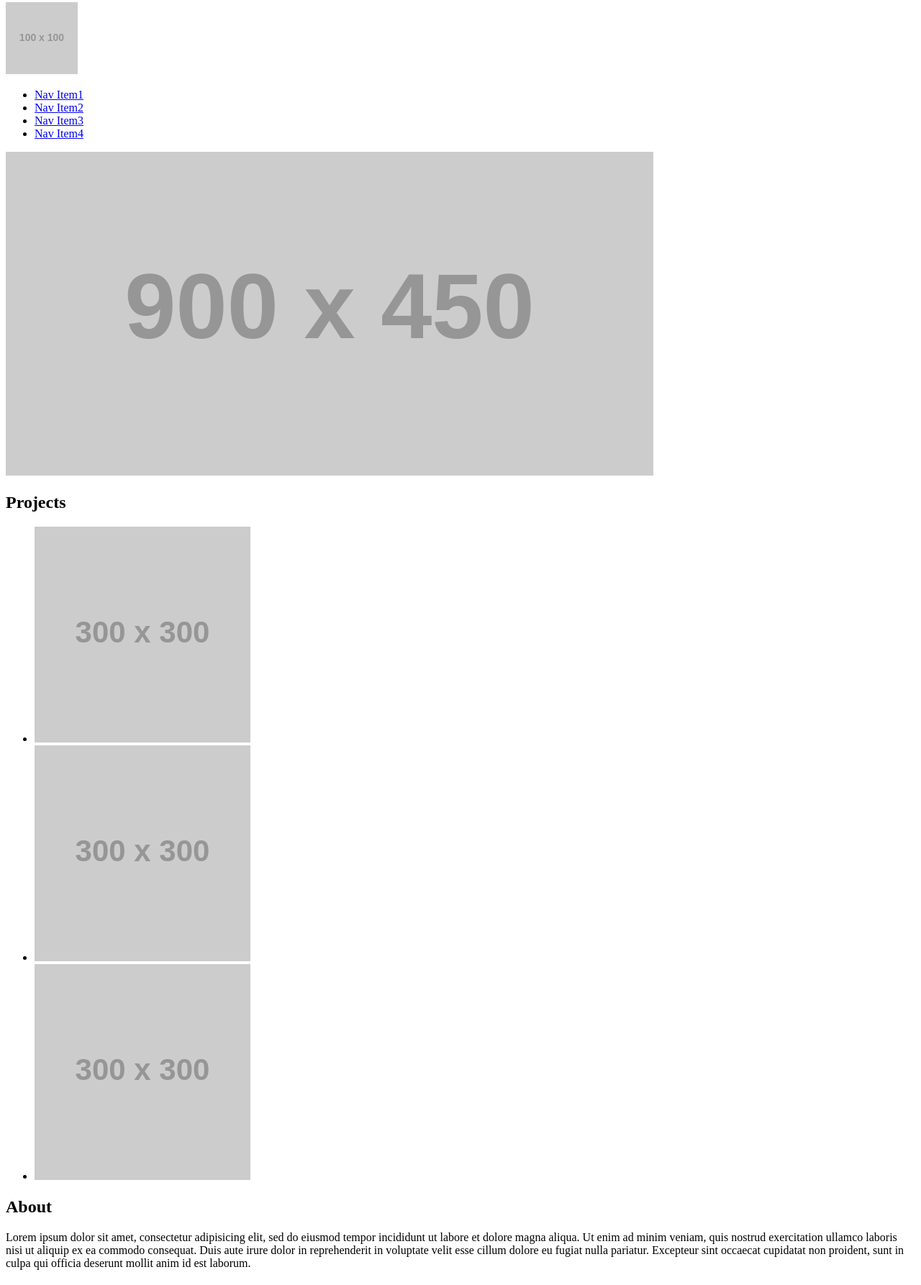
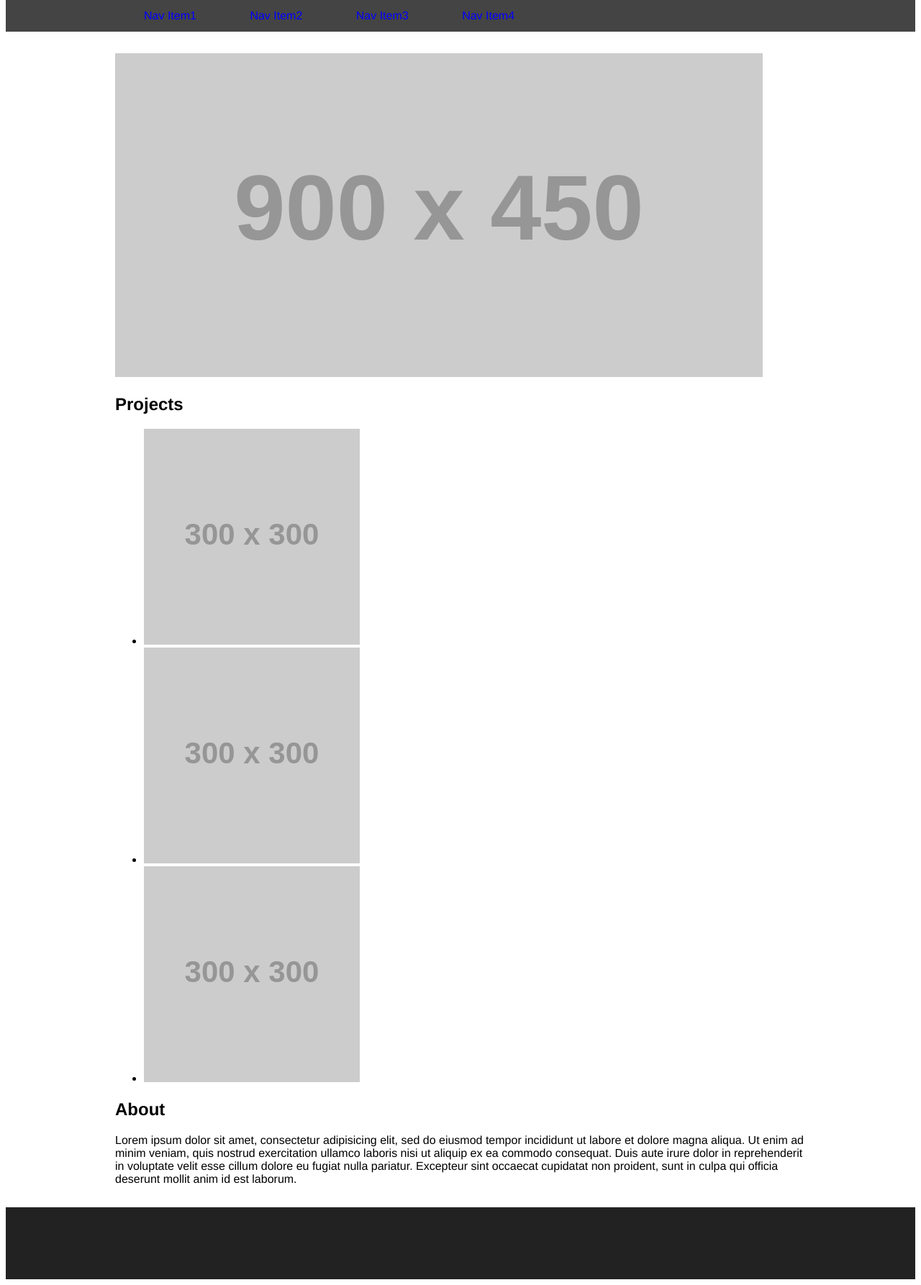
Before and after one commit to kernamx/Protfolio, a plain HTML site: page index.html in a window 1280 px wide. Shown: the part 77-1863 px from the top of the page at 72% size. Drawn offline with Linux system fonts and the light colour scheme; placeholder pictures from the web are drawn by us.

Commit message:
style.css

```diff
--- a/index.html
+++ b/index.html
@@ -3,14 +3,13 @@
   <head>
     <meta charset="utf-8">
     <meta name="viewport" content="width=device-width, initial-scale=1">
-    <link rel="stylesheet" href="styles.css">
+    <link rel="stylesheet" href="style.css">
     <title>Powen Chang</title>
   </head>
   <body>
     <header>
       <h1>Powen Chang</h1>
       <div>
-        <img src="http://placehold.it/100x100">
         <nav>
           <ul>
             <li><a href="#">Nav Item1</a></li>
@@ -23,9 +22,9 @@
     </header>
 
     <main>
-      <img src="http://placehold.it/900x450">
+      <img class="main-banner" src="http://placehold.it/900x450">
       <h2>Projects</h2>
-      <ul>
+      <ul class="sub-banners">
         <li><img src="http://placehold.it/300x300"></li>
         <li><img src="http://placehold.it/300x300"></li>
         <li><img src="http://placehold.it/300x300"></li>
--- a/style.css
+++ b/style.css
@@ -2,3 +2,45 @@
 body {
   font-family: helvetica;
 }
+
+a {
+  text-decoration: none;
+  color: blue;
+}
+
+.clearfix {
+  clear: both;
+}
+
+header {
+  height: 100px;
+  background: #444;
+}
+
+header div {
+  width: 960px;
+  margin: 0 auto;
+}
+
+header div img {
+  float: left;
+  margin-right: 50px;
+  margin-top: 15px;
+}
+
+nav ul li {
+  display: inline-block;
+  margin-right: 70px;
+  margin-top: 10px;
+}
+
+main {
+  width: 960px;
+  margin: 30px auto;
+}
+
+footer {
+  margin-top:30px;
+  height: 100px;
+  background: #222;
+}
```
